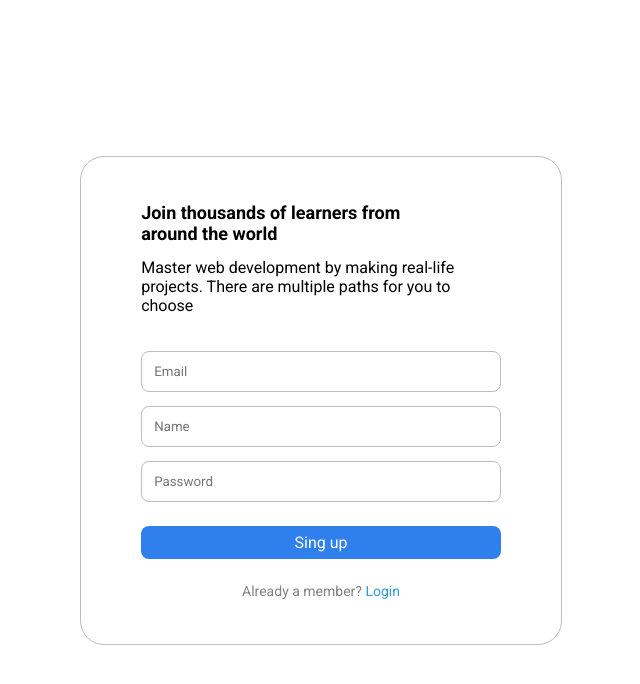
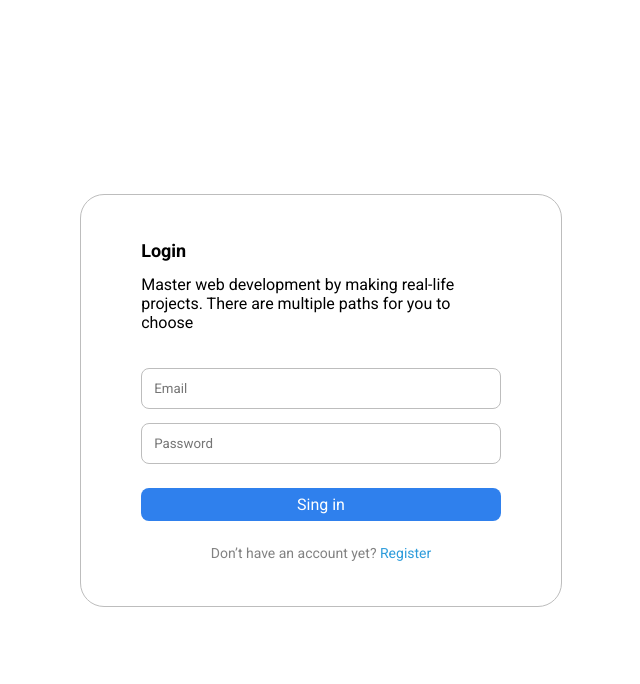
Before and after one commit to DanielBackEnd/login-register-app, a React (Vite) app in the folder frontend/: page /login in a window 1280 px wide. Shown: the top 684 px of the page, without its empty margins (319-959 px from the left). Built offline with nearby package versions, Linux system fonts and the light colour scheme.

Commit message:
created sign in page

```diff
--- a/frontend/src/App.jsx
+++ b/frontend/src/App.jsx
@@ -1,9 +1,9 @@
-import Signup from './pages/Signup';
+import Signin from './pages/Signin';
 
 const App = () => {
   return (
     <>
-      <Signup />
+      <Signin />
     </>
   );
 };
--- /dev/null
+++ b/frontend/src/pages/Signin.jsx
@@ -0,0 +1,23 @@
+const Signup = () => {
+  return (
+    <>
+      <div className='wrapper'>
+        <h3 className='title'>Login</h3>
+        <p className='subtitle'>
+          Master web development by making real-life projects. There are
+          multiple paths for you to choose
+        </p>
+        <form>
+          <input type='email' name='' id='' placeholder='Email' />
+          <input type='password' name='' id='' placeholder='Password' />
+          <button type='submit'>Sing in</button>
+        </form>
+        <p className='member-link'>
+          Don’t have an account yet? <a href='#'>Register</a>
+        </p>
+      </div>
+    </>
+  );
+};
+
+export default Signup;
```
